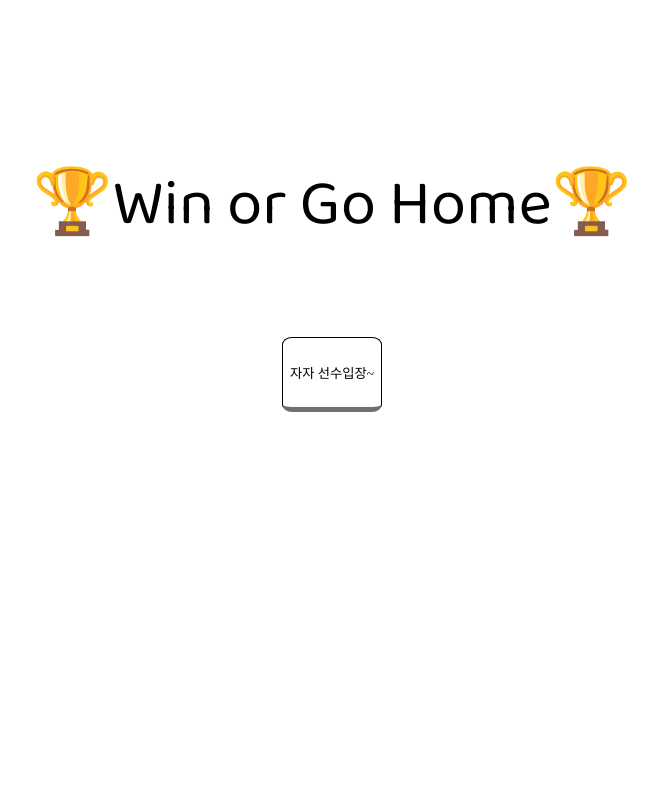
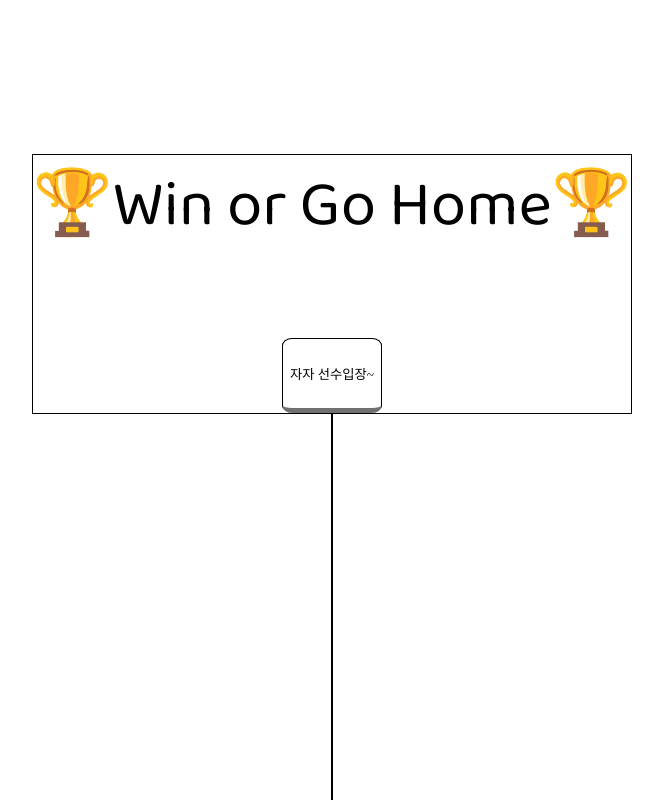
Before and after one commit to dohyeons/Number-baseball, a plain HTML site: page index.html in a window 1280 px wide. Shown: the whole page, without its empty margins (308-971 px from the left). Drawn offline with Linux system fonts and the light colour scheme; a web font is replaced by a local one.

Commit message:
원활한 구분을 위한 테두리 생성...

```diff
--- a/style.css
+++ b/style.css
@@ -24,7 +24,8 @@ body {
     display: flex;
     flex-direction: column;
     align-items: center;
-    padding-top: 12%;
+    margin-top: 12%;
+    border: 1px solid ;
 }
 #welcomeMessage {
     font-size: 4rem;
@@ -49,6 +50,7 @@ body {
     border-bottom: 3px solid rgb(113, 112, 112);
 }
 #gamePlayContainer {
+    border: 1px solid;
     display: flex;
     flex-direction: column;
     align-items: center;
```
